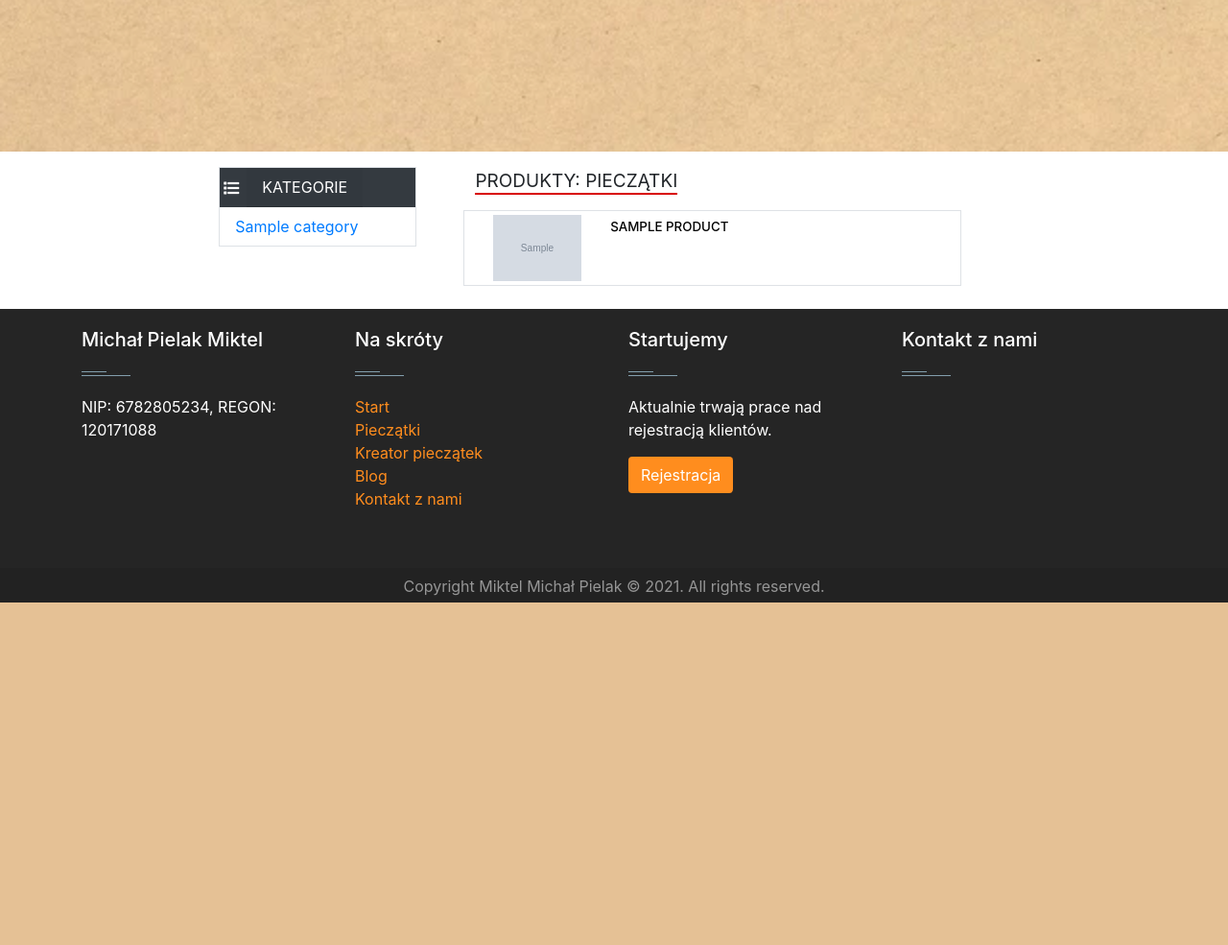
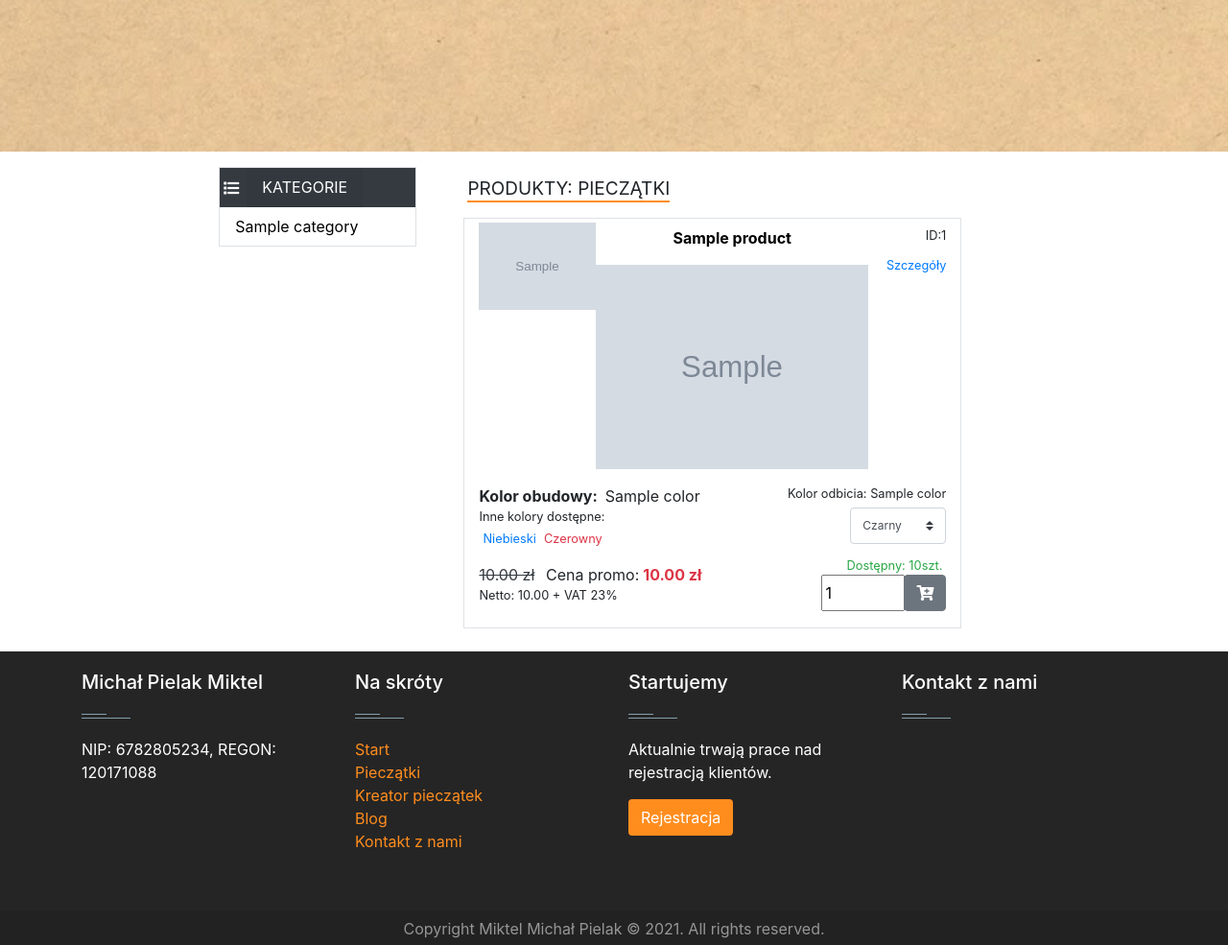
Before and after one commit to KennyDaktyl/pieczatki-colop.pl, a Django app: page /pieczatki/ in a window 1280 px wide. Shown: the part 766-1751 px from the top of the page at 96% size. Before the commit the page ends 1394 px from the top, so only its background shows below. Run offline with Django 3.2, Linux system fonts and the light colour scheme; tables that the repository leaves empty hold one stand-in row (values such as "Sample post"); grey boxes marked "Sample" are stand-in pictures; some libraries are stand-ins or nearby versions.

Commit message:
add product box

```diff
--- a/front/templates/front/welcome.html
+++ b/front/templates/front/welcome.html
@@ -134,10 +134,10 @@
                     {% endthumbnail %}
                 </div>
                 <a href="" class="col-12 mx-auto text-center mt-2" title="Link do produktu {{prod.name}}">
-                    <h4 class="col-12 mx-auto text-center">{{prod.name}}</h4>
+                    <p class="col-12 mx-auto text-center">{{prod.name}}</p>
                 </a>
                 <div class="col-12 mx-auto">
-                    {% thumbnail prod.brand.logo "150x50" crop='center' format="WEBP"  as im %}
+                    {% thumbnail prod.brand.logo "50" crop='center' format="WEBP"  as im %}
                     <source srcset="{{ im }}" type="image/webp" />
                     <a href="https://www.ulsinc.com/" class="col-12 m-0 p-0"
                         title="Link do firmy Colop producenta pieczątek">
--- a/pieczatki/static/css/main.css
+++ b/pieczatki/static/css/main.css
@@ -291,11 +291,21 @@
 }
 
 .headline h1 {
-    border-bottom: 2px solid #d80000;
+    border-bottom: 2px solid #ff8d1e;
     text-transform: uppercase;
     font-weight: 400;
     font-size: 19px;
 }
+
+.cat_nav a {
+    color: black;
+}
+
+.cat_nav a:hover {
+    color: #ff8d1e;
+}
+
+
 
 .product-list-item .product-title {
     font-size: 10pt;
@@ -311,7 +321,17 @@
 }
 
 .product-title a:hover {
-    color: red;
+    color: #ff8d1e;
+
+}
+
+.nav-link a {
+    transition: 0.5s;
+}
+
+.nav-link strong:hover {
+    color: #ff8d1e;
+    transition: 0.5s;
 }
 
 .quantity {
@@ -337,21 +357,18 @@
     color: red;
 }
 
-red;
-    border: 1px solid;
-    box-shadow: 5px 10px #888888;
-}
 
 .motto a {
     color: black;
 }
+
 
 .motto small {
     font-size: 0.9rem;
 }
 
 .motto a:hover {
-    color: red;
+    color: #ff8d1e;
     text-decoration: none;
 }
 
@@ -398,6 +415,20 @@
     transition: 0.5s;
 }
 
+.custom-select {
+    font-size: 12px;
+}
+.product-list-item a:hover {
+    text-decoration: none;
+}
+.product-list-item p{
+    color: black;
+    font-weight: 700;
+}
+
+.product-list-item p:hover {
+    color: #ff8d1e;
+}
 
 @media (max-width: 992px) {
 
--- a/products/models.py
+++ b/products/models.py
@@ -209,6 +209,26 @@
         return self.name
 
 
+class Colors(models.Model):
+    id = models.AutoField(primary_key=True)
+    name = models.CharField(verbose_name="Nazwa coloru", max_length=32)
+    class_text = models.CharField(
+        verbose_name="Text dla koloru klasay",
+        max_length=32,
+    )
+
+    class Meta:
+        ordering = ("name", )
+        verbose_name_plural = "Kolory"
+
+    def save(self, *args, **kwargs):
+        self.slug = slugify(self.name)
+        super(Colors, self).save()
+
+    def __str__(self):
+        return self.name
+
+
 class Vat(models.Model):
     id = models.AutoField(primary_key=True)
     name = models.IntegerField(verbose_name="Stawka VAT")
@@ -237,6 +257,11 @@
                               on_delete=models.CASCADE,
                               null=True,
                               blank=True)
+    color = models.ForeignKey("Colors",
+                              verbose_name="Kolor produktu",
+                              on_delete=models.CASCADE,
+                              null=True,
+                              blank=True)
     name = models.CharField(verbose_name="Nazwa produktu", max_length=128)
     qty = models.IntegerField(default=1,
                               verbose_name="Ilość produktu na stanie")
@@ -255,8 +280,6 @@
     alt = models.CharField(
         verbose_name="Alternatywny text dla obrazka",
         max_length=125,
-        blank=True,
-        null=True,
     )
     title = models.CharField(verbose_name="Title dla obrazka",
                              blank=True,
@@ -266,7 +289,15 @@
                                 default=0,
                                 decimal_places=2,
                                 max_digits=7)
-    price_netto = models.DecimalField(verbose_name="Cena podstawowa",
+    price_promo = models.DecimalField(
+        verbose_name="Cena promocyjna",
+        default=0,
+        decimal_places=2,
+        max_digits=7,
+        blank=True,
+        null=True,
+    )
+    price_netto = models.DecimalField(verbose_name="Cena netto",
                                       default=0,
                                       decimal_places=2,
                                       max_digits=7,
@@ -294,7 +325,11 @@
 
     def save(self, *args, **kwargs):
         self.slug = slugify(self.name)
-        self.price_netto = self.price / Decimal("1." + str(self.tax.name))
+        if self.price_promo:
+            self.price_netto = self.price_promo / Decimal("1." +
+                                                          str(self.tax.name))
+        else:
+            self.price_netto = self.price / Decimal("1." + str(self.tax.name))
         super(Products, self).save()
 
     class Meta:
--- a/products/templates/products/products_list.html
+++ b/products/templates/products/products_list.html
@@ -52,28 +52,28 @@
             <i class="fas fa-list text-white mr-2 ml-1"></i>
             <p class="text-center text-white card-header">KATEGORIE</p>
         </div>
-        <ul class="nav">
+        <ul class="nav cat_nav">
             {% for cat in categorys %}
             <li class="nav-item dropdown-submenu ">
-                <a class="nav-link text-left " href="">{{cat.name}}</a>
+                <a class="nav-link text-left" href="">{{cat.name}}</a>
             </li>
             {% endfor %}
         </ul>
     </div>
     <main class="col-lg-8 mx-auto row">
         <section class="product-container row mx-auto">
-            <div class="headline m-1 mb-2">
-                <h1 class="ml-2">PRODUKTY: Pieczątki</h1>
+            <div class="text-left headline m-1 mb-2">
+                <h1 class="mt-2">PRODUKTY: Pieczątki</h1>
             </div>
             {% for prod in products %}
-            <article class="product-list-item col-12 row mx-auto border">
-                <div class="col-3">
+            <article class="product-list-item col-10 col-lg-12 pb-2 row mx-auto border d-flex align-items-start">
+                <div class="col-lg-3 m-0 p-0">
                     {% load thumbnail %}
                     {% thumbnail prod.image "1280" crop='center' format="WEBP"  as im %}
-                    <a href="{{ MEDIA_URL }}{{im}}" data-lightbox="{{prod.id}}" data-title="{{cat.name}}"
-                        class="mx-auto text-center p-0 m-0 mt-2" title="link duze foto {{prod.alt}}">
+                    <a href="{{ MEDIA_URL }}{{im}}" data-lightbox="{{prod.id}}" data-title="{{prod.name}}"
+                        class="mx-auto text-center p-0 m-0 mt-2" title="Link do dużego zdcjęcia {{prod.name}}">
                         <source srcset="{{ im }}" type="image/webp">
-                        {% thumbnail  prod.image "180x180" crop='center' format="WEBP"  as im %}
+                        {% thumbnail  prod.image "75x75" crop='center' format="WEBP"  as im %}
                         <source srcset="{{ im }}" type="image/webp" />
                         <img class="img-fluid mx-auto m-1" src="{{ MEDIA_URL }}{{im}}" alt="{{prod.alt}}"
                             title="{{prod.title}}">
@@ -81,12 +81,84 @@
                     </a>
                     {% endthumbnail %}
                 </div>
-                <div class="col-7">
-                    <p class="product-title text-left mt-2">
-                        <a href="">{{prod.name}}</a>
-                    </p>
+                <div class="col-lg-7 row m-0 p-0">
+                    <div class="col-12 m-0 p-0 mx-auto row d-flex align-items-center">
+                        <a href="" class="mx-auto text-left mt-2 p-0" title="Link do produktu {{prod.name}}">
+                            <p class="col-12 mx-auto text-center">{{prod.name}}</p>
+                        </a>
+                    </div>
+                    {% thumbnail prod.brand.logo "50" crop='center' format="WEBP"  as im %}
+                    <source srcset="{{ im }}" type="image/webp" />
+                    <a href="https://www.colop.pl/" class="col-12 m-0 p-0"
+                        title="Link do firmy {{prod.brand.title}} producenta pieczątek">
+                        <img class="img-fluid mx-auto" src="{{ MEDIA_URL }}{{im}}" alt="{{prod.brand.alt}}"
+                            title="{{prod.brand.title}}">
+                    </a>
+                    {% endthumbnail %}
                 </div>
-                <div class="col-2">
+                <div class="col-lg-2 m-0 p-0 row">
+                    <small class="col-12 mt-2 p-0 text-right">ID:{{prod.id}}</small>
+                    <a href="" class="col-12 mt-2 p-0 text-right">
+                        <!-- <i class="text-left fas fa-arrow-left col-3 m-0 p-0"></i> -->
+                        <small class="col-12 m-0 p-0 text-right">Szczegóły</small>
+                    </a>
+                </div>
+                <div class="col-12 row m-0 p-0 mt-2">
+                    <div class="col-lg-6 m-0 p-0 mt-2 row d-flex align-items-center">
+                        <strong class="m-0 p-0 text-left">Kolor obudowy: </strong><span class="ml-2 {{prod.color.class_text}}">{{prod.color.name}}</span>
+                        <div class="col-12 row m-0 p-0 ">
+                            <small class="col-12 m-0 p-0 text-left">Inne kolory dostępne:</small>
+                            <a href="">
+                                <small class="text-primary m-1">Niebieski</small>
+                            </a>
+                            <a href="">
+                                <small class="text-danger m-1">Czerowny</small>
+                            </a>
+                        </div>
+
+                    </div>
+                    <div class="col-lg-6 m-0 p-0 row text-right mt-2">
+                        <small class="col-12 m-0 p-0 text-right">Kolor odbicia: {{prod.color}}</small>
+                        <form action="" class="text-right m-0 p-0 ml-auto row">
+                            <select name="color_s" class="custom-select" id="inputGroupSelect01">
+                                <option selected>Czarny</option>
+                                <option value="1">Niebieski</option>
+                                <option value="2">Czerwony</option>
+                                <option value="3">Żółty</option>
+                            </select>
+                        </form>
+                    </div>
+                </div>
+                <div class="col-12 row m-0 p-0 mt-2 d-flex align-items-center">
+                    <div class="col-6 row m-0 p-0 d-flex align-items-start">
+                        {% if prod.price_promo %}
+                        <del class="text-dark m-0 p-0 mr-auto text-left" data-ng-bind-html="discount | currency_format">{{prod.price}} zł</del>
+                        <span class="mr-1">Cena promo:</span>
+                        <p class="font-weight-bold text-danger m-0 p-0 mr-auto text-left" >{{prod.price_promo}} zł</p>
+                        <small class="m-0 p-0 col-12 text-left">Netto: {{prod.price_netto}} + VAT 23%</small>
+                        {% else %}
+                        <span class="mr-1">Cena:</span>
+                        <p class="font-weight-bold text-danger m-0 p-0 mr-auto text-left">{{prod.price}} zł</p>
+                        <small class="m-0 p-0 col-12 text-left">Netto: {{prod.price_netto}} + VAT 23%</small>
+                        {% endif %}
+                    </div>
+                    {% if prod.qty > 0 %}
+                    <form class="col-6 m-0 p-0 text-right row d-flex justify-content-end" action="">
+                        <small class="col-12 text-success ml-auto pr-1">Dostępny: {{prod.qty}}szt.</small>
+                        {% csrf_token %}
+                        <input type="number" name="qty" value="1" min="1" max="{{prod.qty}}">
+                        <span class="input-group-append">
+                            <button class="btn btn-secondary stash" type="button" data-action="add">
+                                <i class="basket fa fa-cart-plus"></i> </button>
+                        </span>
+                    </form>
+                    {% else %}
+                    <small class="text-danger ml-auto pr-1 col-12 text-right">Brak w magazynie</small>
+                    <p class="m-0 p-0 mr-auto text-right col-12">Zadzwoń 506 029 980</p>
+                    {% endif %}
+                </div>
+                <div class="col-12 mx-auto row m-0 p-0 mt-2">
+
                 </div>
             </article>
             {% endfor %}
```
Also changed, not shown: products/admin.py (+8 -2 lines), products/constants.py (added), products/migrations/0004_auto_20210409_1108.py (added), 4 other files.
